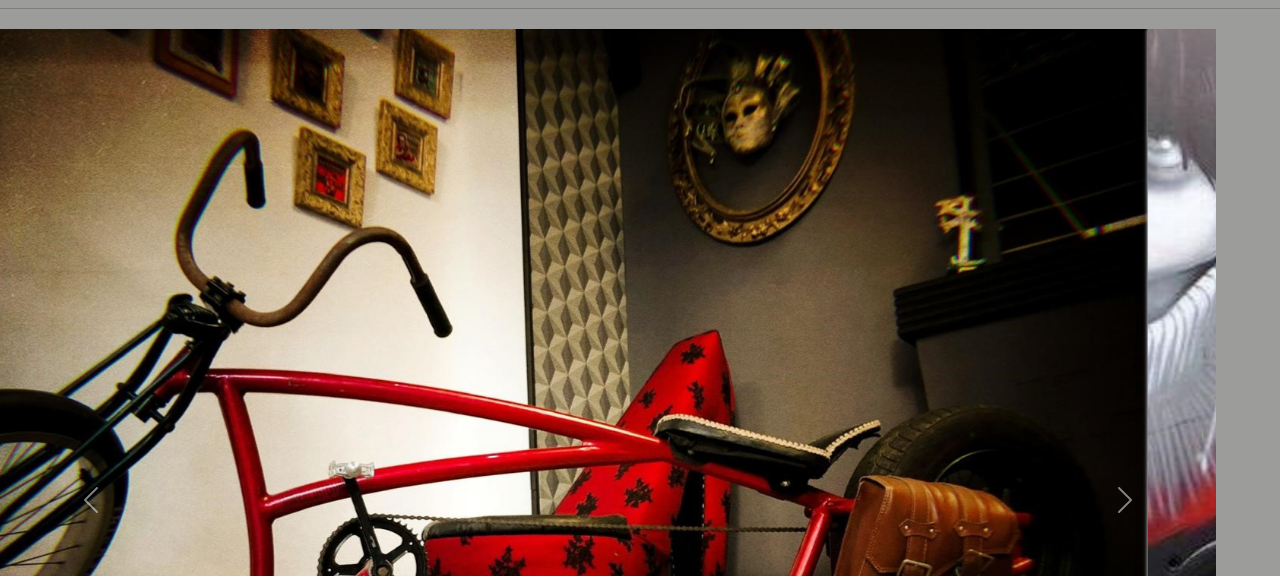
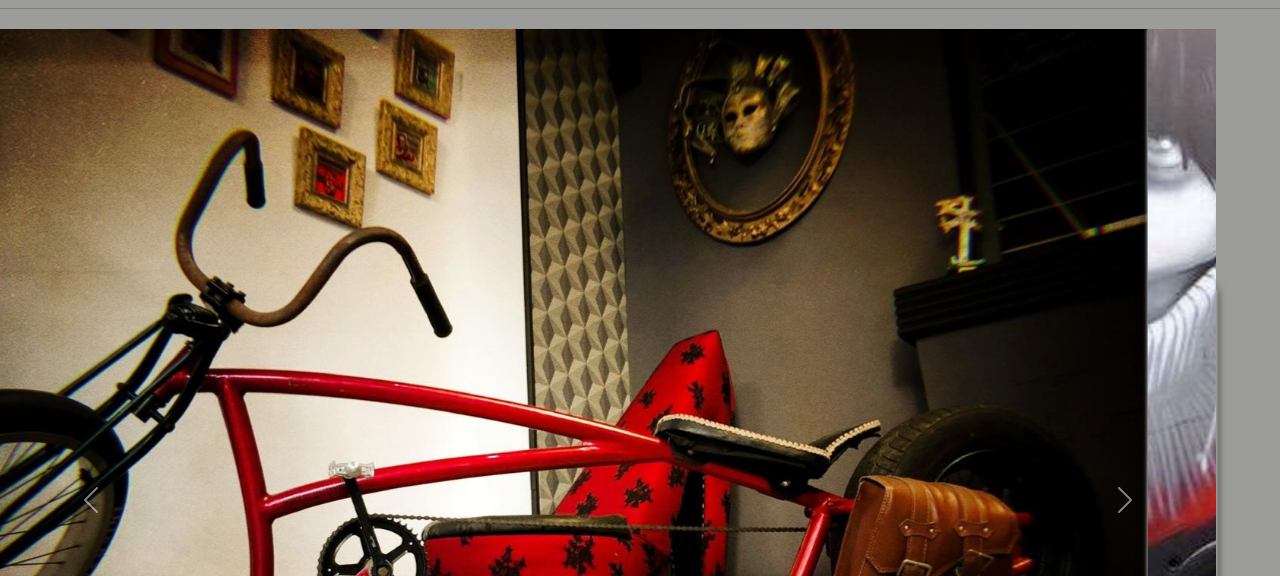
Before and after one commit to Luis1Gonzalez/Mimol-Custom-Bicycles, a plain HTML site: page index.html in a window 1280 px wide. Shown: the part 224-800 px from the top of the page. Drawn offline with nearby package versions, Linux system fonts and the light colour scheme; a web font is replaced by a local one.

Commit message:
Add files via upload

```diff
--- a/estilos.css
+++ b/estilos.css
@@ -96,6 +96,7 @@ main{
 
 #carrusel{
     width:95%;
+    height:260px;
 }
 
 .carousel-item{
```
